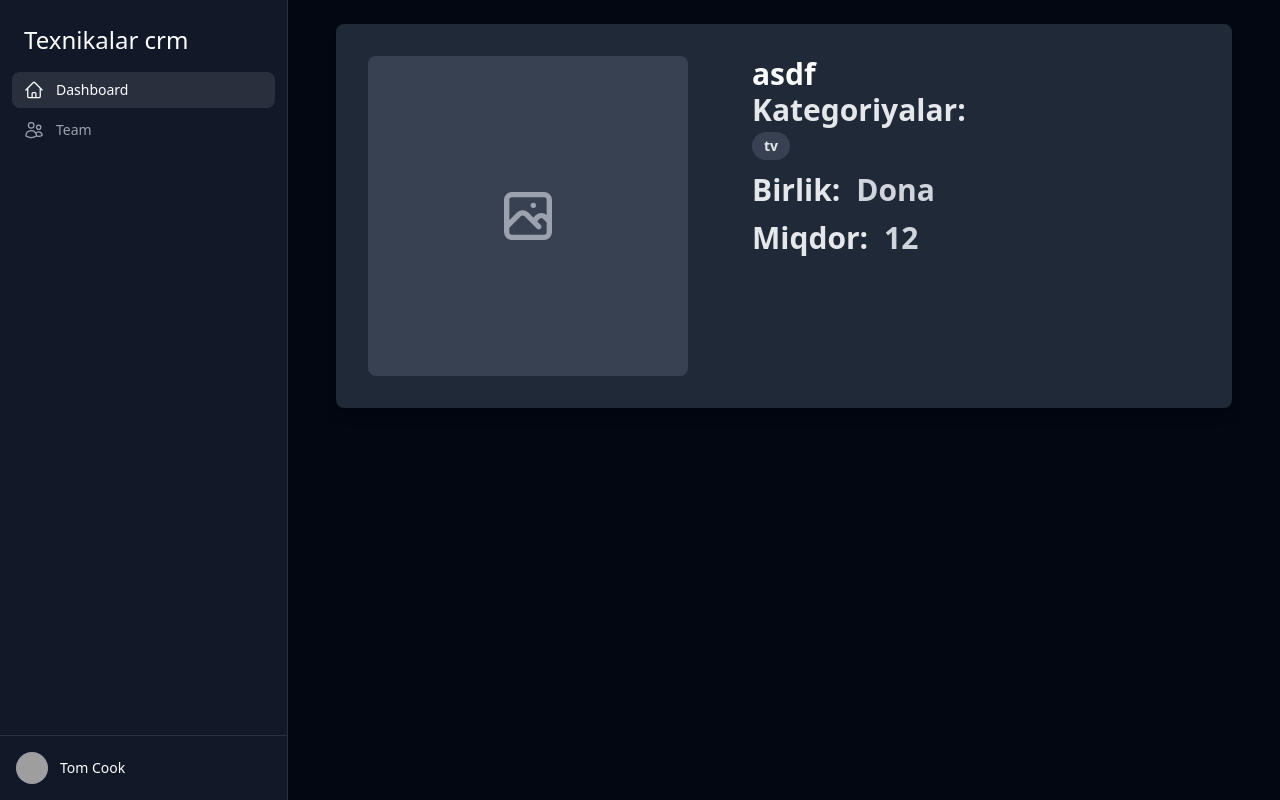
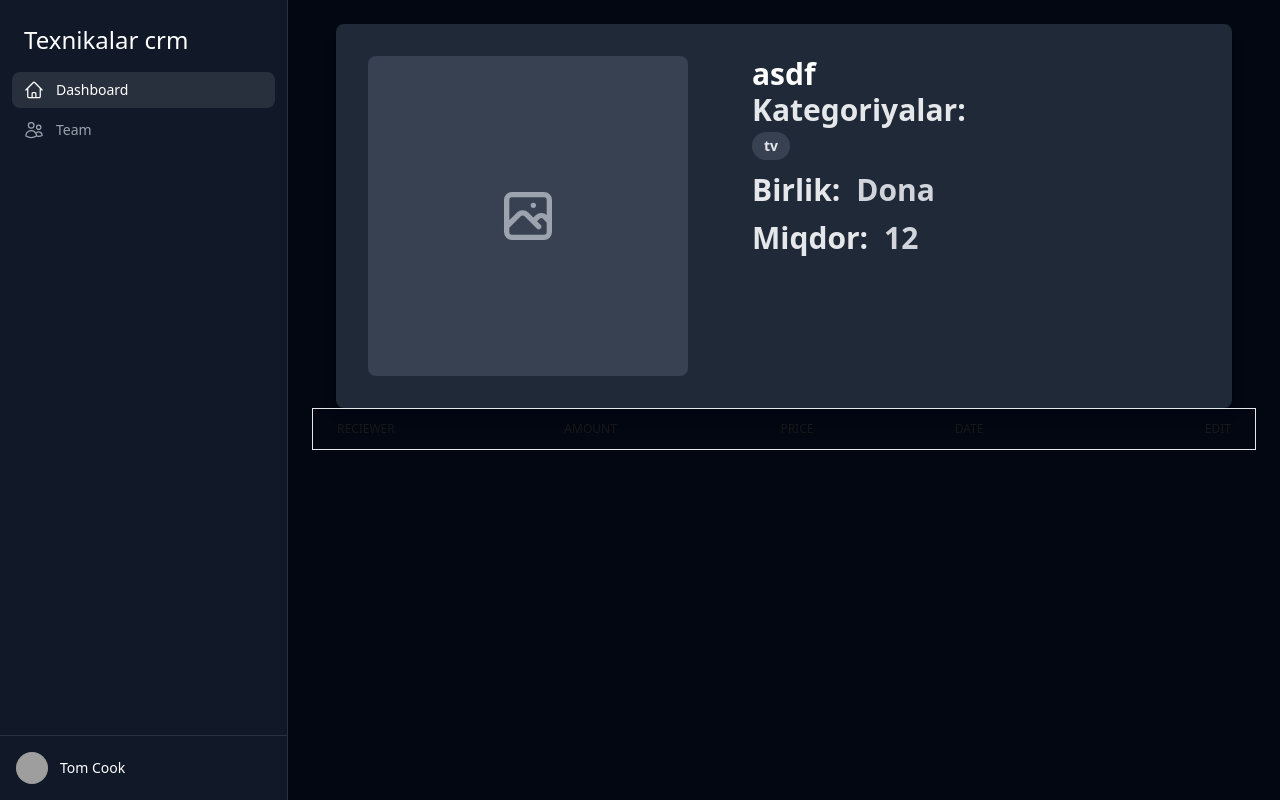
Before and after one commit to Nasirdinovv/texnikalar3, a Django app: page /product/product/1/ in a window 1280 px wide. Run offline with Django 5.2, Linux system fonts and the light colour scheme; data comes from the database, SQL or seed files in the repository; lists and menus that the app fills with data are empty; style sheets or scripts are compiled from the project's sources; some libraries are stand-ins or nearby versions; grey boxes are pictures that could not be loaded.

Commit message:
hammasi yangilandi

```diff
--- a/templates/product_detail.html
+++ b/templates/product_detail.html
@@ -46,4 +46,42 @@
         </div>
     </div>
 </div>
+
+
+<div class="min-w-full">
+  <div class="border border-table-line overflow-x-auto [&::-webkit-scrollbar]:h-2 [&::-webkit-scrollbar-thumb]:rounded-none [&::-webkit-scrollbar-track]:bg-scrollbar-track [&::-webkit-scrollbar-thumb]:bg-scrollbar-thumb">
+    <table class="min-w-full divide-y divide-table-line">
+        <thead>
+                <tr>
+                    <th scope="col" class="px-6 py-3 text-start text-xs font-medium text-muted-foreground-1 uppercase">reciewer</th>
+                    <th scope="col" class="px-6 py-3 text-start text-xs font-medium text-muted-foreground-1 uppercase">amount</th>
+                    <th scope="col" class="px-6 py-3 text-start text-xs font-medium text-muted-foreground-1 uppercase">price</th>
+                    <th scope="col" class="px-6 py-3 text-start text-xs font-medium text-muted-foreground-1 uppercase">date</th>
+                    <th scope="col" class="px-6 py-3 text-end text-xs font-medium text-muted-foreground-1 uppercase">EDIT</th>
+                </tr>
+
+        </thead>
+        <tbody class="divide-y divide-table-line">
+        {% for product_in in product.products_in.all %}
+
+
+            <tr>
+                <td class="px-6 py-4 whitespace-nowrap text-sm font-medium text-foreground">{{product_in.reciewer}}</a>
+                </td>
+                <td class="px-6 py-4 whitespace-nowrap text-sm text-foreground">{{product_in.amount}}</td>
+                <td class="px-6 py-4 whitespace-nowrap text-sm text-foreground">{{product_in.price}}</td>
+                <td class="px-6 py-4 whitespace-nowrap text-sm text-foreground">{{product_in.date}}</td>
+
+                <td class="px-6 py-4 whitespace-nowrap text-end text-sm font-medium">
+                    <button type="button" class="inline-flex items-center gap-x-2 text-sm font-semibold rounded-lg text-primary hover:text-primary-hover focus:outline-hidden focus:text-primary-focus disabled:opacity-50 disabled:pointer-events-none">Delete</button>
+                </td>
+            </tr>
+
+
+        </tbody>
+    {% endfor %}
+    </table>
+  </div>
+</div>
+
 {% endblock %}
```
